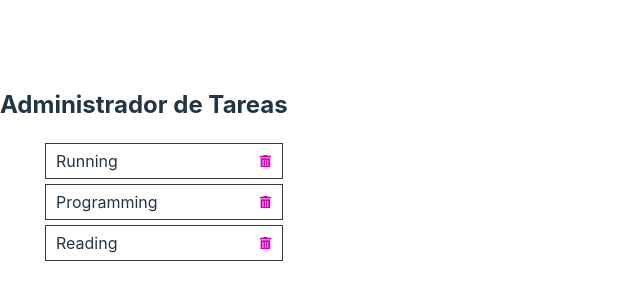
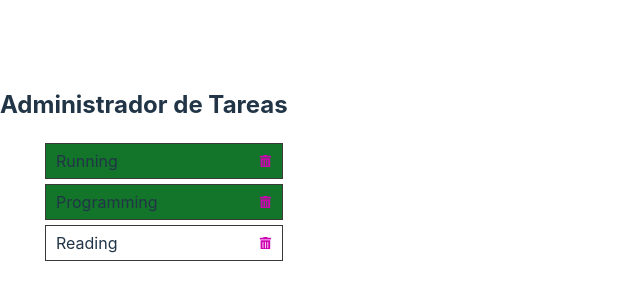
Before and after one commit to johncardozo/frontend-intermedio, a React (Vite) app in the folder react-admin-tareas/: page / in a window 1280 px wide. Shown: the part 228-528 px from the top of the page, without its empty margins (0-640 px from the left). Built offline with nearby package versions, Linux system fonts and the light colour scheme.

Commit message:
React: Asignar clase CSS de forma programática

```diff
--- a/react-admin-tareas/src/App.jsx
+++ b/react-admin-tareas/src/App.jsx
@@ -9,9 +9,9 @@ import "./styles/style.scss";
 function App() {
   // Estado del componente: inmutable
   const [tareas, setTareas] = useState([
-    { id: 1, titulo: "Running" },
-    { id: 2, titulo: "Programming" },
-    { id: 3, titulo: "Reading" },
+    { id: 1, titulo: "Running", terminada: true },
+    { id: 2, titulo: "Programming", terminada: true },
+    { id: 3, titulo: "Reading", terminada: false },
   ]);
 
   const eliminarTarea = (id) => {
--- a/react-admin-tareas/src/components/Tarea.jsx
+++ b/react-admin-tareas/src/components/Tarea.jsx
@@ -3,7 +3,7 @@ import { FaTrashAlt } from "react-icons/fa";
 
 const Tarea = ({ tarea, onDelete }) => {
   return (
-    <li>
+    <li className={tarea.terminada ? "terminada" : ""}>
       {tarea.titulo}
       <FaTrashAlt className="icono" onClick={() => onDelete(tarea.id)} />
     </li>
--- a/react-admin-tareas/src/styles/style.scss
+++ b/react-admin-tareas/src/styles/style.scss
@@ -18,4 +18,7 @@ ul.tareas {
       }
     }
   }
+  .terminada {
+    background: #13752a;
+  }
 }
```
